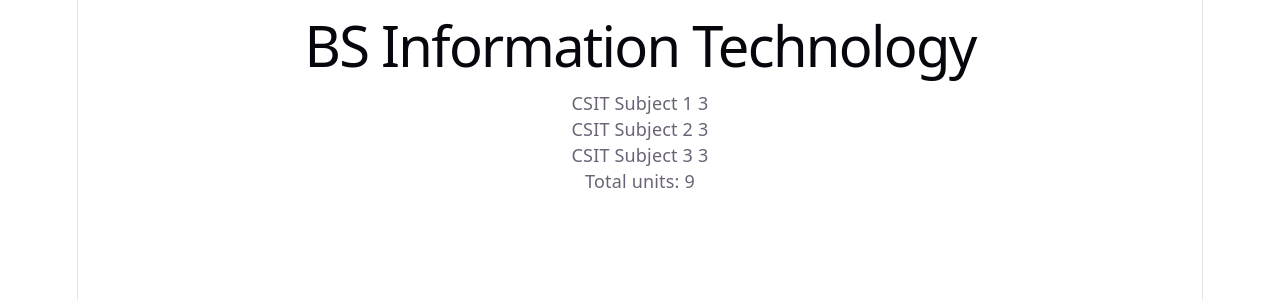
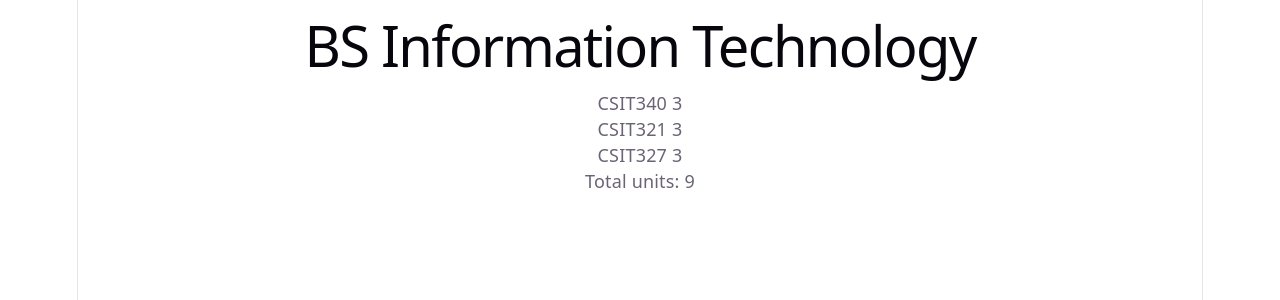
Before and after one commit to Gian-Caparas/CSIT340G5-Lab3-Caparas, a React (Vite) app: page / in a window 1280 px wide. Shown: the top 300 px of the page. Built offline with nearby package versions, Linux system fonts and the light colour scheme.

Commit message:
1.3: course information step 3

```diff
--- a/src/App.jsx
+++ b/src/App.jsx
@@ -13,9 +13,9 @@ const Part = (props) => {
 const Content = (props) => {
   return (
     <div>
-      <Part name={props.part1} units={props.units1} />
-      <Part name={props.part2} units={props.units2} />
-      <Part name={props.part3} units={props.units3} />
+      <Part name={props.part1.name} units={props.part1.units} />
+      <Part name={props.part2.name} units={props.part2.units} />
+      <Part name={props.part3.name} units={props.part3.units} />
     </div>
   )
 }
@@ -23,7 +23,9 @@ const Content = (props) => {
 const Total = (props) => {
   return (
     <p>
-      Total units: {props.units1 + props.units2 + props.units3}
+      Total units:
+      {' '}
+      {props.part1.units + props.part2.units + props.part3.units}
     </p>
   )
 }
@@ -31,14 +33,20 @@ const Total = (props) => {
 const App = () => {
   const course = 'BS Information Technology'
 
-  const part1 = 'CSIT Subject 1'
-  const units1 = 3
+  const part1 = {
+    name: 'CSIT340',
+    units: 3
+  }
 
-  const part2 = 'CSIT Subject 2'
-  const units2 = 3
+  const part2 = {
+    name: 'CSIT321',
+    units: 3
+  }
 
-  const part3 = 'CSIT Subject 3'
-  const units3 = 3
+  const part3 = {
+    name: 'CSIT327',
+    units: 3
+  }
 
   return (
     <div>
@@ -46,17 +54,14 @@ const App = () => {
 
       <Content
         part1={part1}
-        units1={units1}
         part2={part2}
-        units2={units2}
         part3={part3}
-        units3={units3}
       />
 
       <Total
-        units1={units1}
-        units2={units2}
-        units3={units3}
+        part1={part1}
+        part2={part2}
+        part3={part3}
       />
     </div>
   )
```
